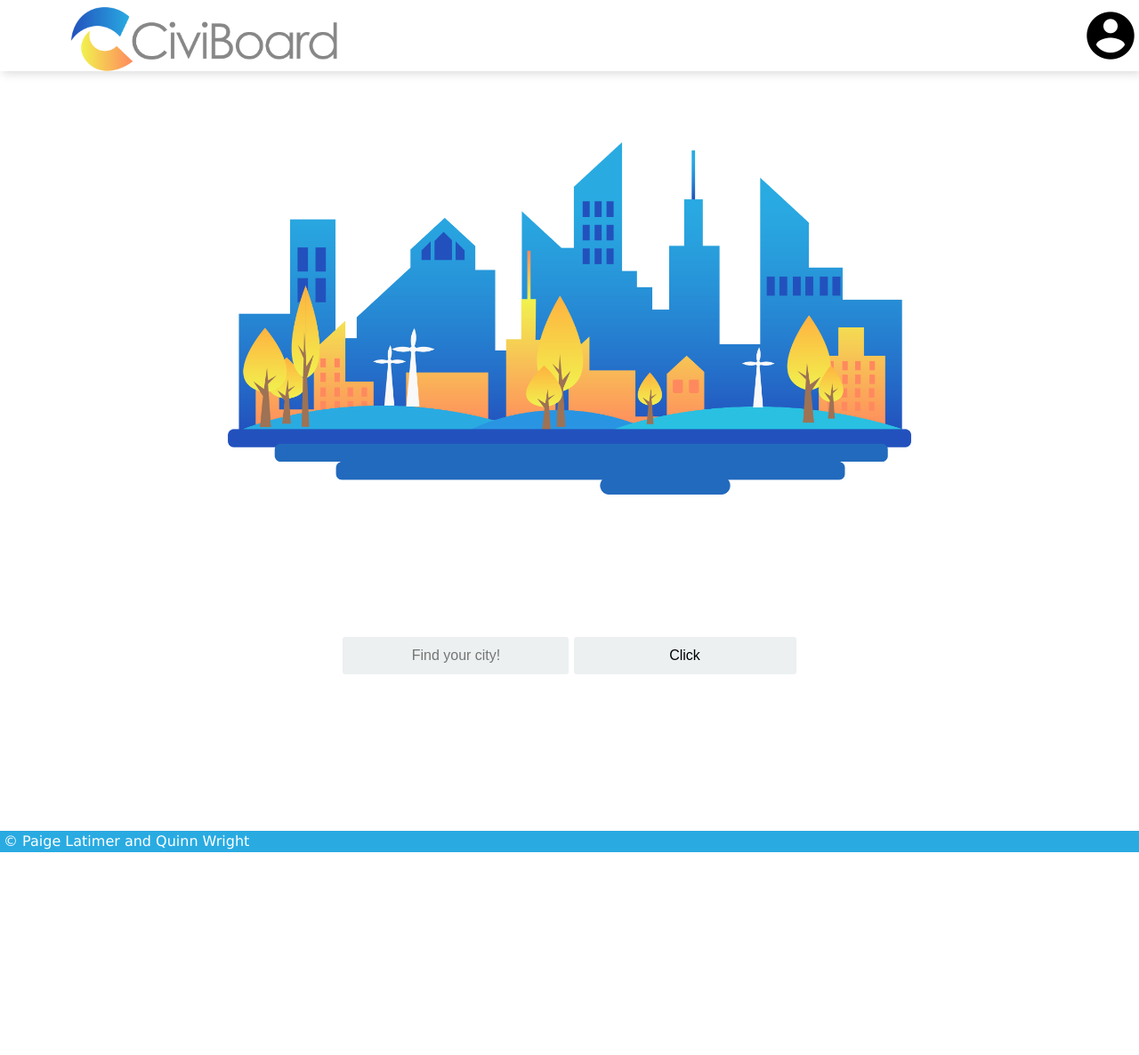
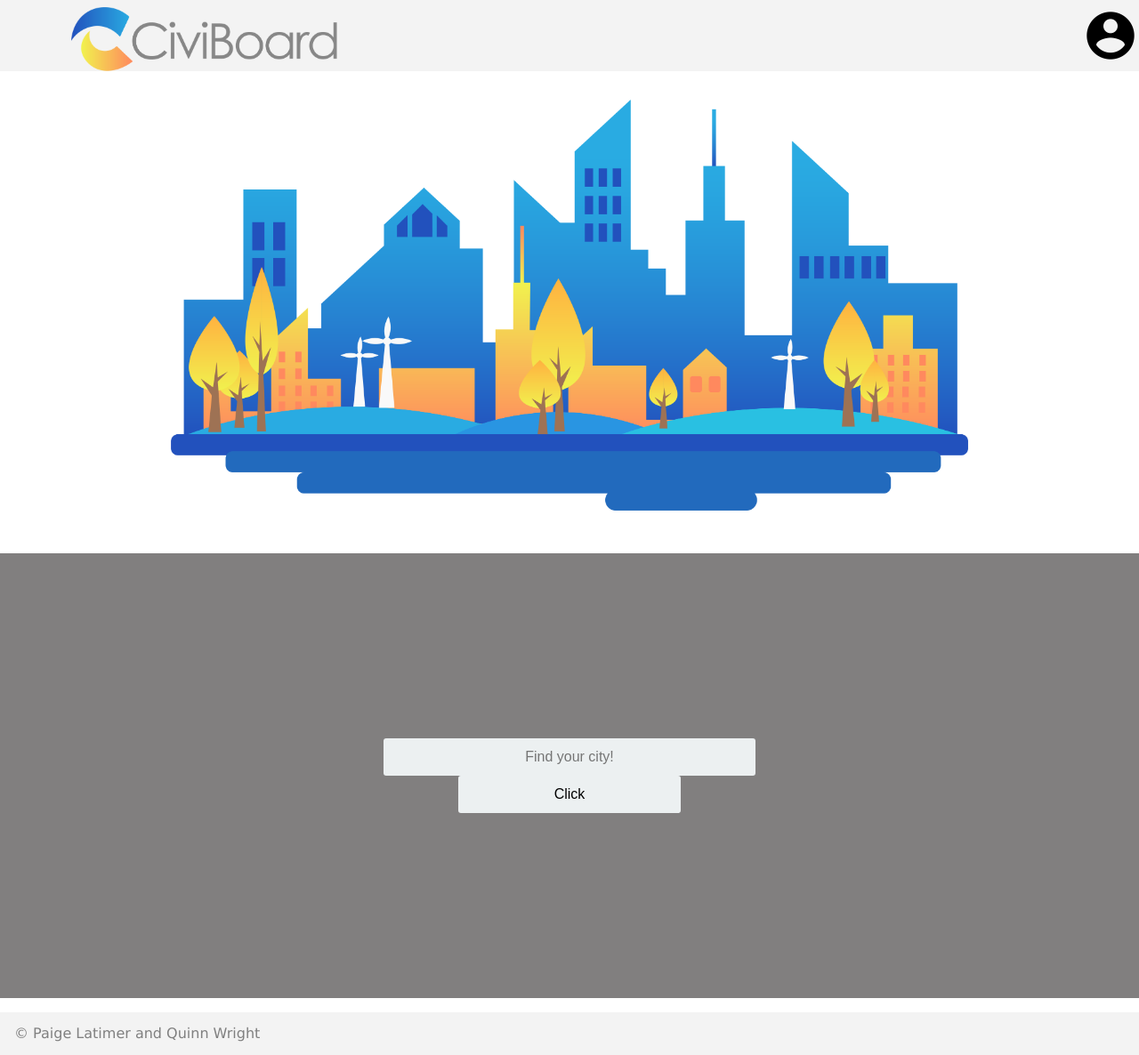
Before and after one commit to qwright/my-civi-board, a PHP site: page / in a window 1280 px wide. Shown: the whole page at 89% size. Before the commit the page ends 958 px from the top, so only its background shows below. Run offline with PHP 8.4, Linux system fonts and the light colour scheme.

Commit message:
added design features

```diff
--- a/civiboard.html
+++ b/civiboard.html
@@ -17,7 +17,7 @@
 		<a href="#"><img src="images/no-user.png" alt="no-user"></a>
 		<div class="profile-dropdown">
 			<p>
-				<a href='signin.html'>Login/Sign Up</a>
+				<a href='signin.html' class="loginbutton">Login/Sign Up</a>
 			</p>
 		</div>
 		</div>
@@ -39,7 +39,7 @@
 		</div>
       <div class="board-content">
 		  <div id="post">
-			  <a href="#">[Post a Thread]</a>
+			  <a href="#" class ="loginbutton">[Post a Thread]</a>
 		  </div>
 		  <div class="thread-container">
 			  <div id="thread-1">
--- a/index.html
+++ b/index.html
@@ -26,10 +26,12 @@
       <div class="profile-spacer" id="ps-1"></div>
       <div class="search-bar">
 		  <img class="index-banner" src="images/city_illustration.png" alt="downtown-park"/>
-			<form class="search-form" Action="" Method="GET">
-			<input type="text" name ="city" placeholder="Find your city!" />
+			<div class ="search-container">
+		  <form class="search-form" Action="" Method="GET">
+			<input type="text" name ="city" placeholder="Find your city!" class="search-city" />
 			<input type="submit" value= "Click" onClick="redirect(this.form);" value="Search your city!">
 			</form>
+			</div>
       </div>
 	  <div class="profile-spacer" id="ps-2">
 	  </div>
--- a/styles/styles.css
+++ b/styles/styles.css
@@ -11,8 +11,8 @@ header {
   top: 0;
   width: 100%;
   text-align: right;
-  background-color: white;
-  box-shadow: 3px 3px 10px rgb(221, 221, 221);
+  background-color: rgb(243, 243, 243);
+ /*box-shadow: 3px 3px 10px rgb(61, 61, 61); */
 }
 
 .profile-img {
@@ -48,6 +48,7 @@ header {
   float: left;
   padding-left: 5em;
   padding-top: 0.5em;
+
 }
 
 .side-nav {
@@ -56,6 +57,10 @@ header {
   border: none;
   text-align: left;
   outline: none;
+  color: white;
+  padding: 1.5em;
+  border-bottom: 1px solid white;
+  background-color:rgb(216, 216, 216);
 }
 
 .side-dropdown {
@@ -72,28 +77,37 @@ header {
 
 .index-banner {
   height: 90%;
-  width: 60%;
+  width: 70%;
   margin-left: auto;
   margin-right:auto;
-  margin-top: 5em;
+  margin-top: 2em;
   display: block;
+
 }
 
 .profile-spacer {
   width: 10%;
+
 }
 
 .search-bar {
   align-self: center;
   flex-grow: 1;
 }
-
+.search-container{
+  background-color: rgb(129, 127, 127);
+  padding: 3em;
+  margin-top: 3em;
+}
 .search-form {
   text-align: center;
   margin: 10em 0em 10em 25%;
   width: 50%;
+
 }
-
+.search-city{
+width: 70%;
+}
 .board-content {
   height: 50em;
   width: 50%;
@@ -123,15 +137,20 @@ header {
 }
 
 .thread-container > div > a > img {
-  border: 1px solid black;
+-webkit-box-shadow: 0px 3px 6px 0px rgba(105, 105, 105, 0.35);
+-moz-box-shadow:    0px 3px 6px 0px rgba(105, 105, 105, 0.35);
+box-shadow:         0px 3px 6px 0px rgba105, (105, 105, 0.35);
   height: 200px;
   width: 180px;
   margin-bottom: 1px;
 }
 
+.preview{
+  margin-top:1em;
+}
 #board #ps-1 {
   border-right: 0.1em white;
-  box-shadow: 3px 0px 10px rgb(221, 221, 221);
+  background-color: white;
 }
 
 .profile-spacer + .profile-spacer {
@@ -148,11 +167,13 @@ header {
 }
 
 footer {
-  background-color: #29abe2;
-  color: white;
-  padding: 0.25em;
+  background-color:rgb(243, 243, 243);
+  color: grey;
+  padding: 1em;
 }
 
+/*!!!!!!!!!!!!*/
+/* Login Form */
 
   .login {
   text-align: center;
```
